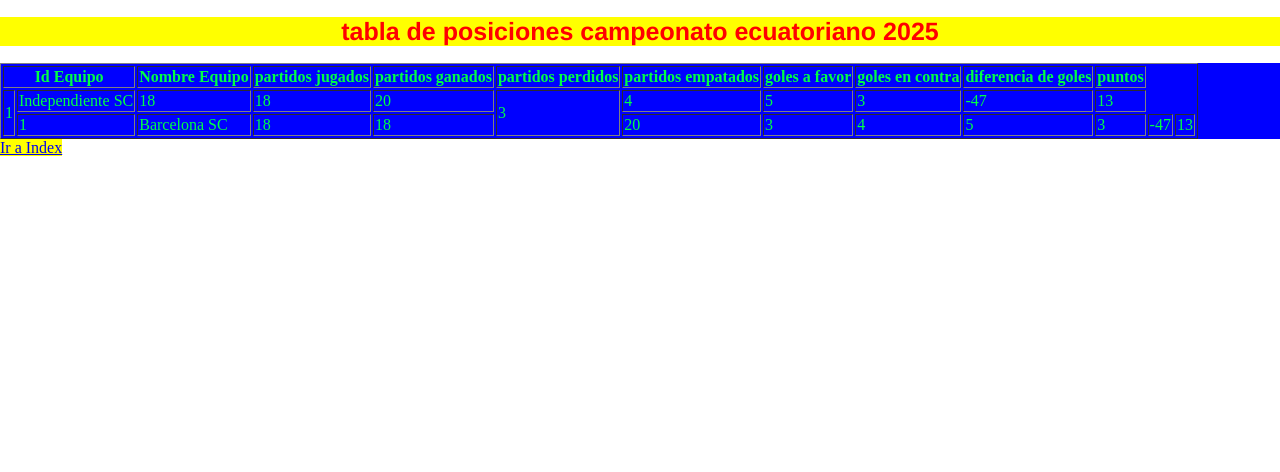
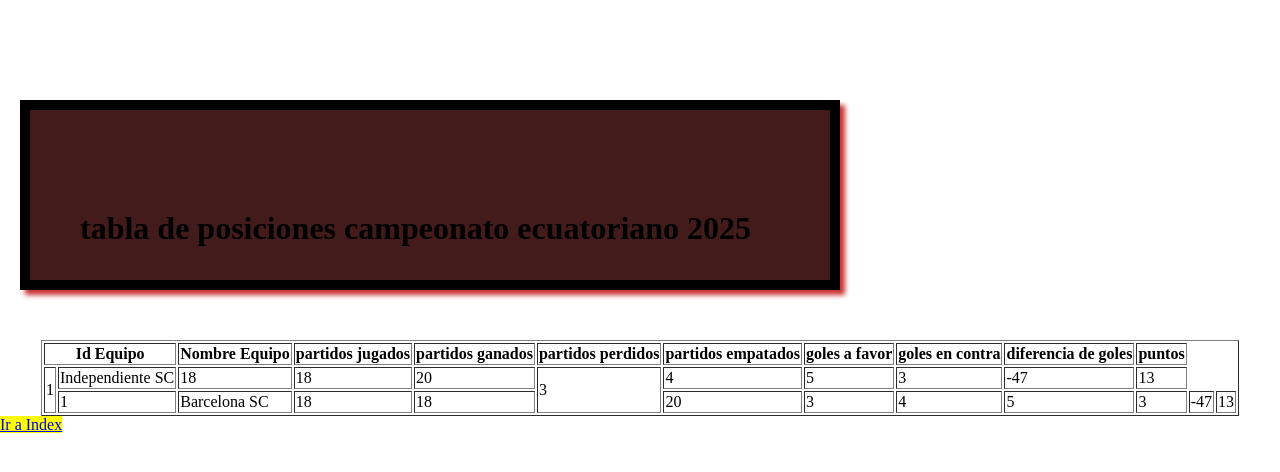
Before and after one commit to JustinAlejito23/manejoformulario, a plain HTML site: page vistas/tabla.html in a window 1280 px wide. Drawn offline with Linux system fonts and the light colour scheme.

Commit message:
estilos en css

```diff
--- /dev/null
+++ b/estilos/estilos.css
@@ -0,0 +1,18 @@
+/*selector universal*/
+*{
+    margin:auto;
+    /*color: rgb(31, 34, 33);*/
+    /*background-image: url(../img/peakpx.jpg);
+    background-repeat: no-repeat;*/
+}
+/*estilos para el contenedor titulo*/
+.titulo-contenedor{
+    background:  rgb(67, 27, 27);
+    border: 10px solid #000;
+    /*border-radius: 100px;*/
+    width: 700px;
+    height: 50px;
+    padding: 100px 50px 20px 50px;
+    margin: 100px 20px 50px 20px;
+    box-shadow: 5px 5px 5px rgb(200, 50, 50);
+}
--- a/vistas/tabla.html
+++ b/vistas/tabla.html
@@ -3,18 +3,36 @@
 <head>
     <meta charset="UTF-8">
     <meta name="viewport" content="width=device-width, initial-scale=1.0">
+    <link rel="stylesheet" href="../estilos/estilos.css">
     <title>tablas</title>
-    <style>
+<!-- <style>
      body{
         margin: auto;
         color: rgb(0,255,68);
+        background-color: rgb(139, 16, 16);
+     }
 
+     /* Aqui va un comentario
+     dar estilos a una clase
+     */
+     .contenedor{
+        background-color: #fff;
+        color: rgb(67, 30, 168);
      }
-    </style>
+     /* utilizamos el elemento id*/
+     #titulo{
+        color: blue;
+        text-align: center;
+        font-size: 15px;
+     }
+    </style>-->
 </head>
 <body>
-    <h1 style="color: red; font-size: 25px; text-align: center; background: yellow; font-family: 'Franklin Gothic Medium', 'Arial Narrow', Arial, sans-serif">tabla de posiciones campeonato ecuatoriano 2025</h1>
-    <div style="background-color: blue;">
+    <div class="titulo-contenedor">
+         <h1 id="titulo">tabla de posiciones campeonato ecuatoriano 2025</h1>
+    </div>
+
+    <div class="contenedor">
         <table border="1px">
             <thead>
 <tr>
```
